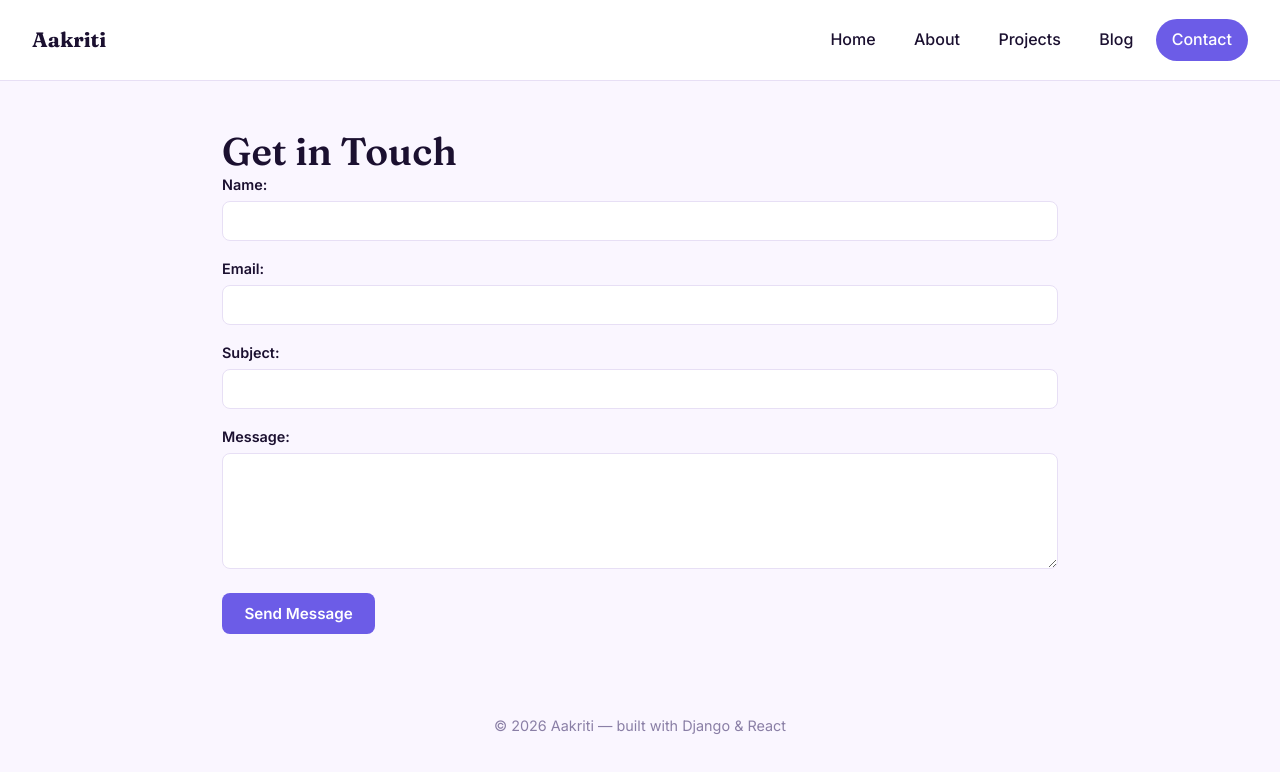
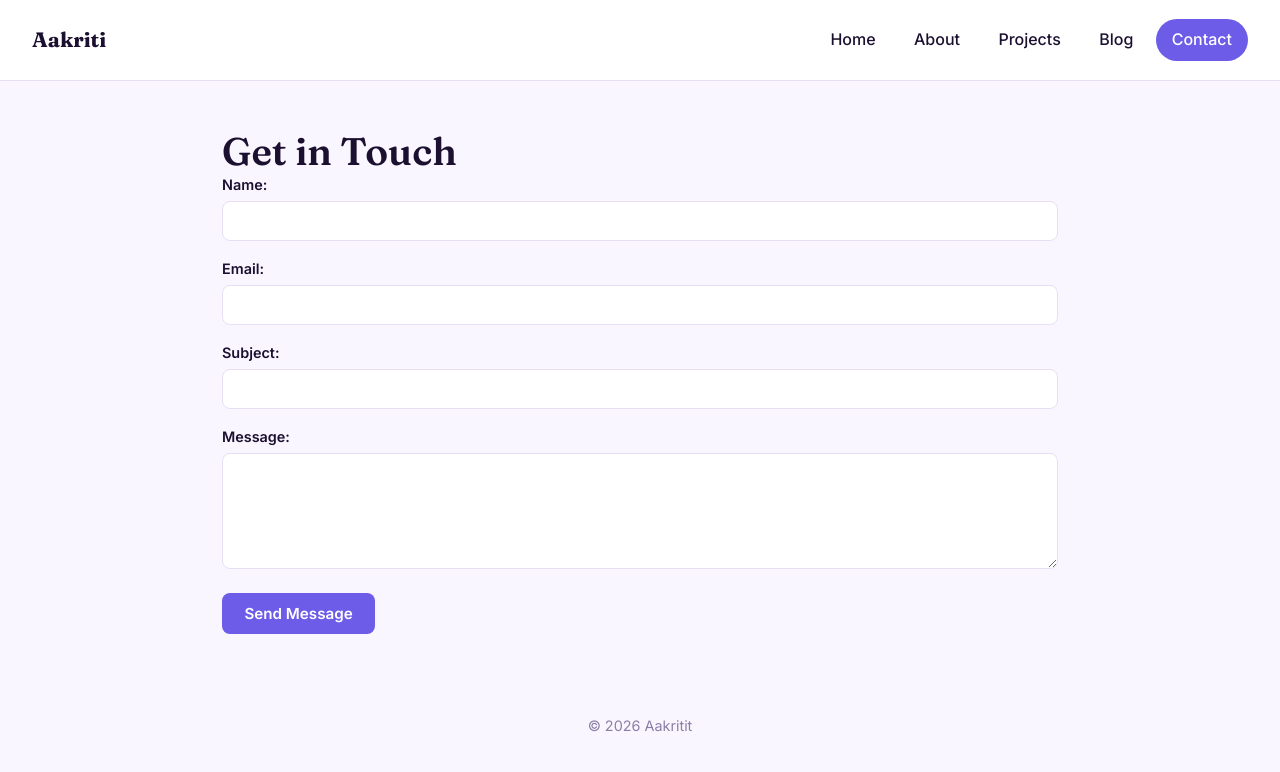
Before and after one commit to aakriti61/portfolio-site, a React (Vite) app in the folder frontend/: page /contact in a window 1280 px wide. Shown: the top 772 px of the page. Built offline with nearby package versions, Linux system fonts and the light colour scheme.

Commit message:
modified footer

```diff
--- a/frontend/src/components/Footer.jsx
+++ b/frontend/src/components/Footer.jsx
@@ -1,7 +1,7 @@
 function Footer() {
     return (
         <footer className="site-footer">
-            <p>&copy; 2026 Aakriti — built with Django & React</p>
+            <p>&copy; 2026 Aakritit</p>
         </footer>
     );
 }
```
